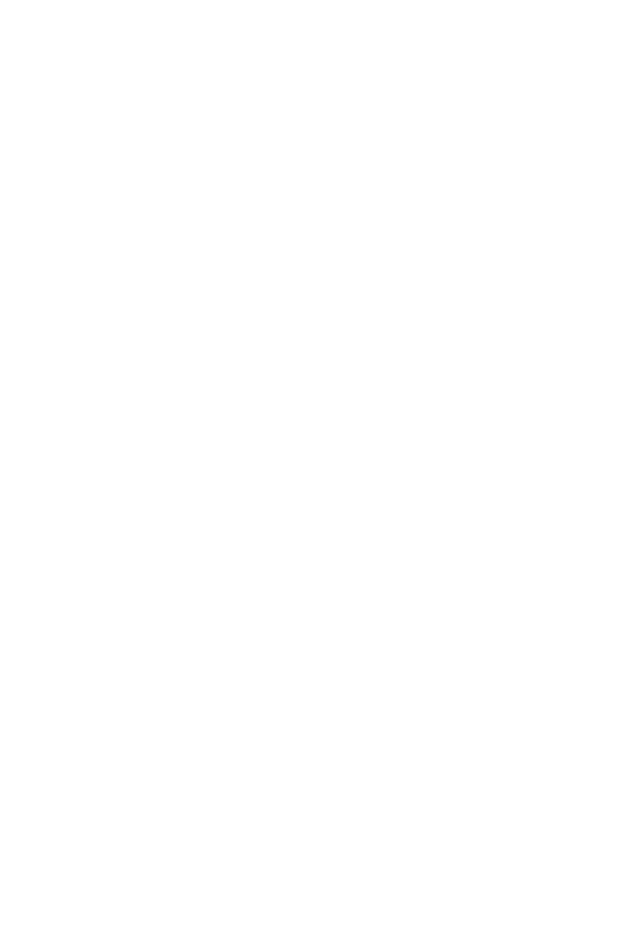
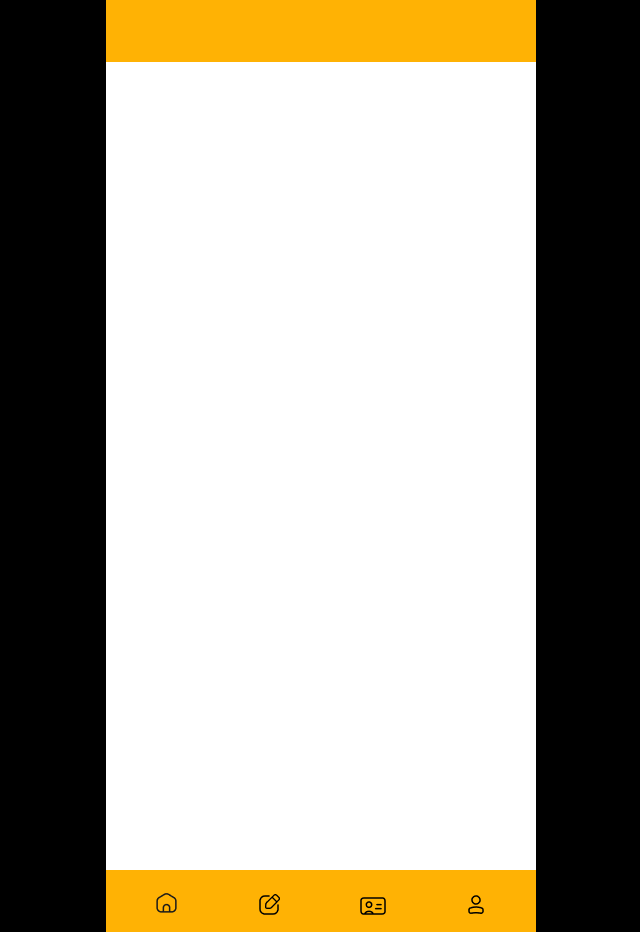
Before and after one commit to 2024-DUKS/duks_FE, a React (Create React App) app in the folder duks_fe/: page /humanpage in a window 1280 px wide. Before the commit this address had no page. Shown: the whole page, without its empty margins (319-959 px from the left). Before the commit the page ends 800 px from the top, so only its background shows below. Built offline with nearby package versions, Linux system fonts and the light colour scheme.

Commit message:
인문학 페이지 추가

```diff
--- a/duks_fe/src/App.js
+++ b/duks_fe/src/App.js
@@ -7,6 +7,7 @@
 import SignUp from "./pages/SignUp";
 import Card from "./pages/Card"
 import MyPage from "./pages/MyPage"
+import HumanPage from "./pages/HumanPage"
 
 function App() {
   return (
@@ -19,6 +20,7 @@
           <Route exact path="/signup" element={<SignUp />} />
           <Route exact path="/card" element={<Card />} />
           <Route exact path="/mypage" element={<MyPage />} />
+          <Route exact path="/humanpage" element={<HumanPage />} />
         </Routes>
       </Router>
     </div>
--- /dev/null
+++ b/duks_fe/src/pages/HumanPage.js
@@ -0,0 +1,25 @@
+import React from 'react';
+//import { Link } from 'react-router-dom';
+
+import {
+  BackgroundWrapper, MyPageContainer, InnerDiv, TopBox,BottomBox
+} from '../styles/HumanPageStyle';
+
+import Footer from '../components/Footer'
+const HumanPage = () => {
+  return (
+    <BackgroundWrapper>
+      <MyPageContainer>
+        <InnerDiv>
+          <TopBox></TopBox>
+
+          <BottomBox>
+            <Footer />
+          </BottomBox>
+
+        </InnerDiv>
+      </MyPageContainer>
+    </BackgroundWrapper>
+  );
+}
+export default HumanPage;
--- /dev/null
+++ b/duks_fe/src/styles/HumanPageStyle.js
@@ -0,0 +1,59 @@
+import styled from "styled-components";
+
+// 화면 바깥 배경색을 위한 글로벌 스타일
+export const BackgroundWrapper = styled.div`
+  background-color:black; /* 화면 바깥 배경색 설정 */
+  justify-content: center; /* 수평 중앙 정렬 */
+  align-items: center; /* 수직 중앙 정렬 */
+`;
+
+//CSS 모음
+// 마이 페이지 컨테이너
+export const MyPageContainer = styled.div`
+  width: 430px;
+  height: 932px;
+  background-color: black;
+
+    /* Flexbox 설정 */
+  display: flex;
+  flex-direction: column; /* 세로 방향으로 배치 */
+  justify-content: center; /* 수직 중앙 정렬 */
+  align-items: center;     /* 수평 중앙 정렬 */
+
+  flex-direction: row;
+  justify-content: center;
+  width: 100%;
+`;
+
+// 내부 div
+export const InnerDiv = styled.div`
+  width: 430px;
+  height: 932px;
+  background-color: #ffffff;
+
+  /* Flexbox 설정 */
+  display: flex;
+  flex-direction: column; /* 세로 방향으로 배치 */
+  justify-content: center; /* 수직 중앙 정렬 */
+  align-items: center;     /* 수평 중앙 정렬 */
+  position: relative;
+
+`;
+
+
+export const TopBox = styled.div`
+  background-color: #FFB204;
+  position: absolute;
+  height: 62px;
+  width: 430px;
+  left: 0;
+  top: 0;
+`;
+
+export const BottomBox = styled.div`
+  background-color: #FFB204;
+  position: absolute;
+  height: 62px;
+  width: 430px;
+  bottom: 0px;
+`;
```
Also changed, not shown: package.json (added, +11 -0 lines), duks_fe/src/styles/CardStyle.js (line endings or trailing spaces).
